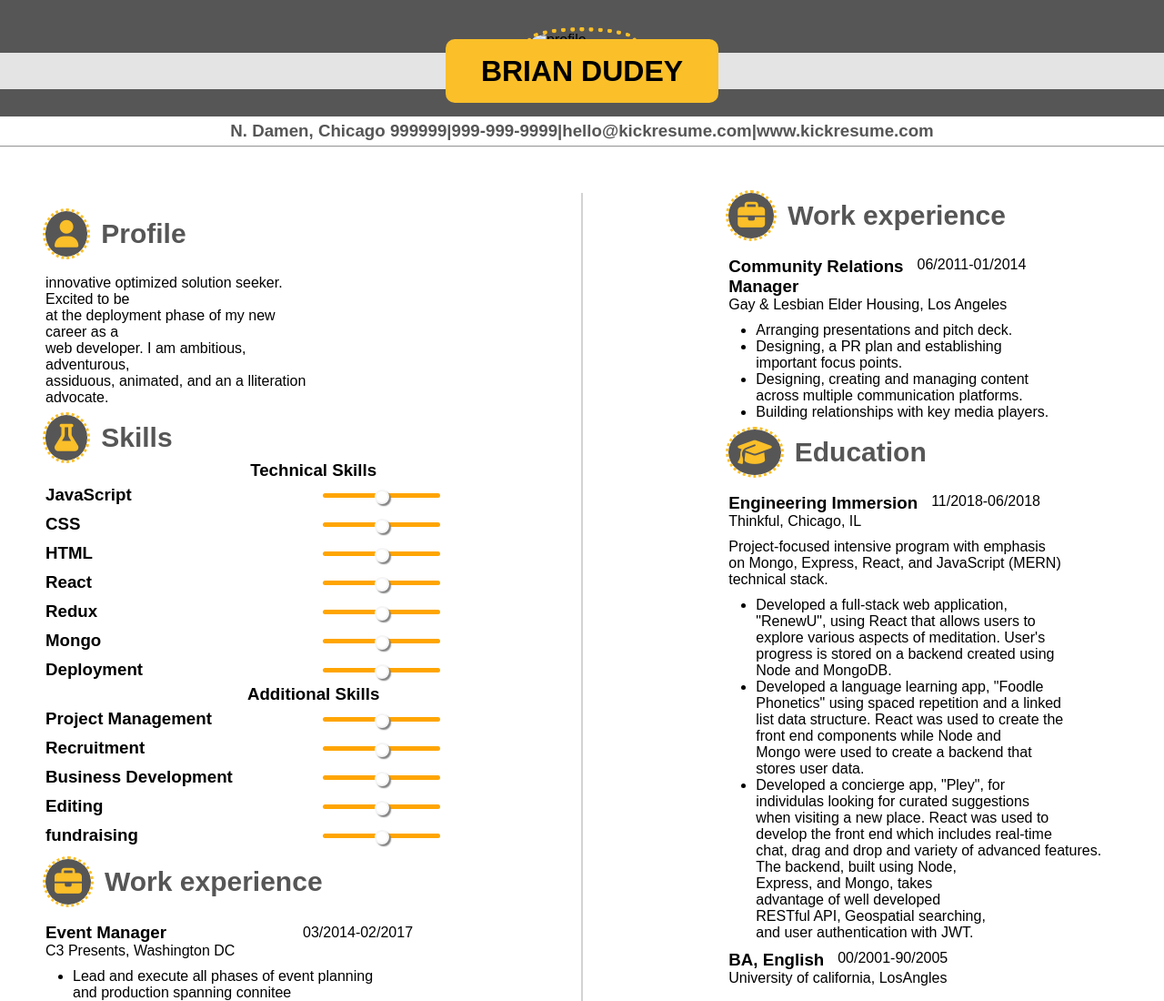
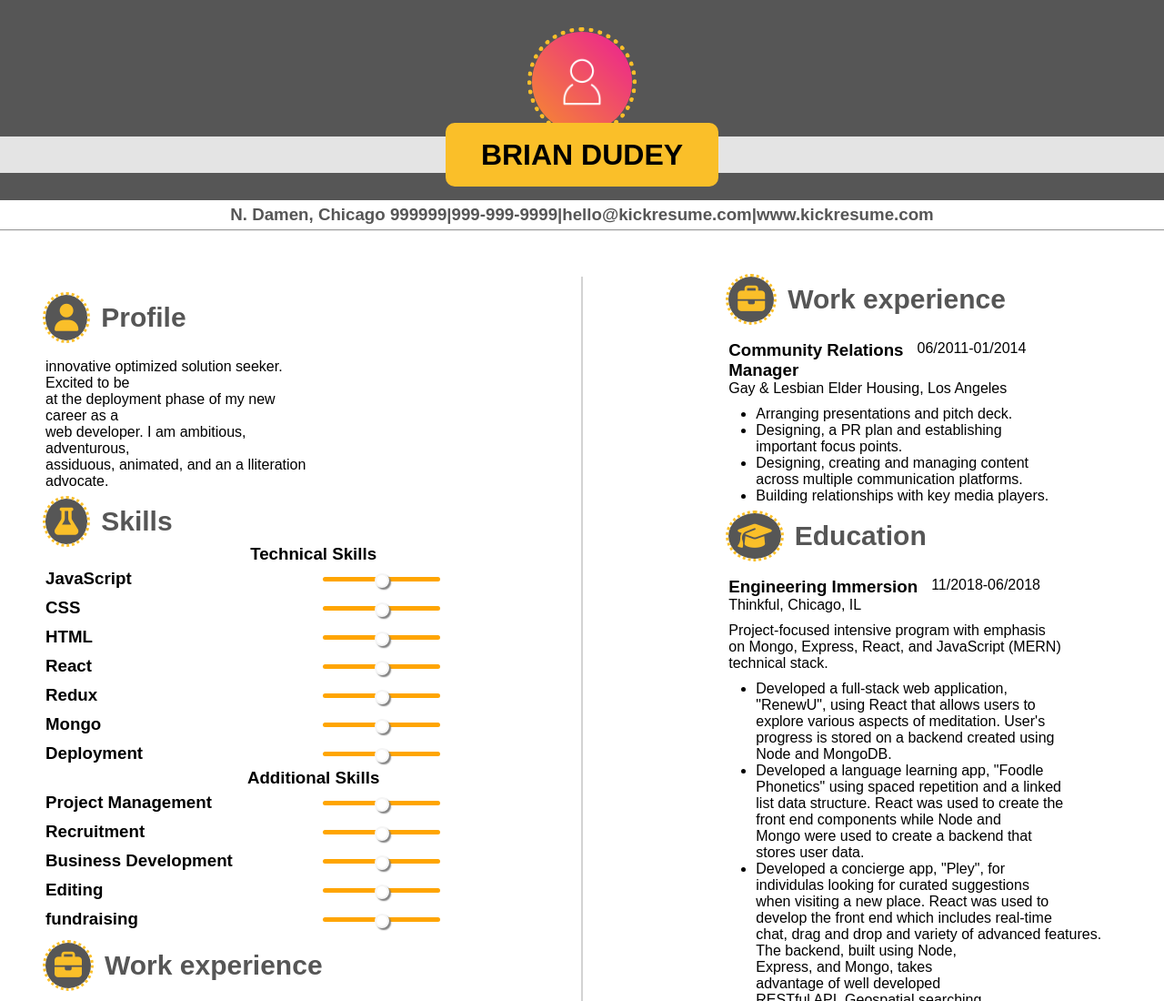
Before and after one commit to Thilak101/Resume, a plain HTML site: page index.html in a window 1280 px wide. Shown: the top 1100 px of the page at 91% size. Drawn offline with Linux system fonts and the light colour scheme.

Commit message:
Update index.html

```diff
--- a/index.html
+++ b/index.html
@@ -12,7 +12,7 @@
 <body>
     <header>
         <div class="header">
-            <img src="./img//profile.png" alt="profile" />
+            <img src="./profile.png" alt="profile" />
             <div class="heading_wrapper">
                 <div class="name_tag">
                     <h1>BRIAN DUDEY</h1>
```
